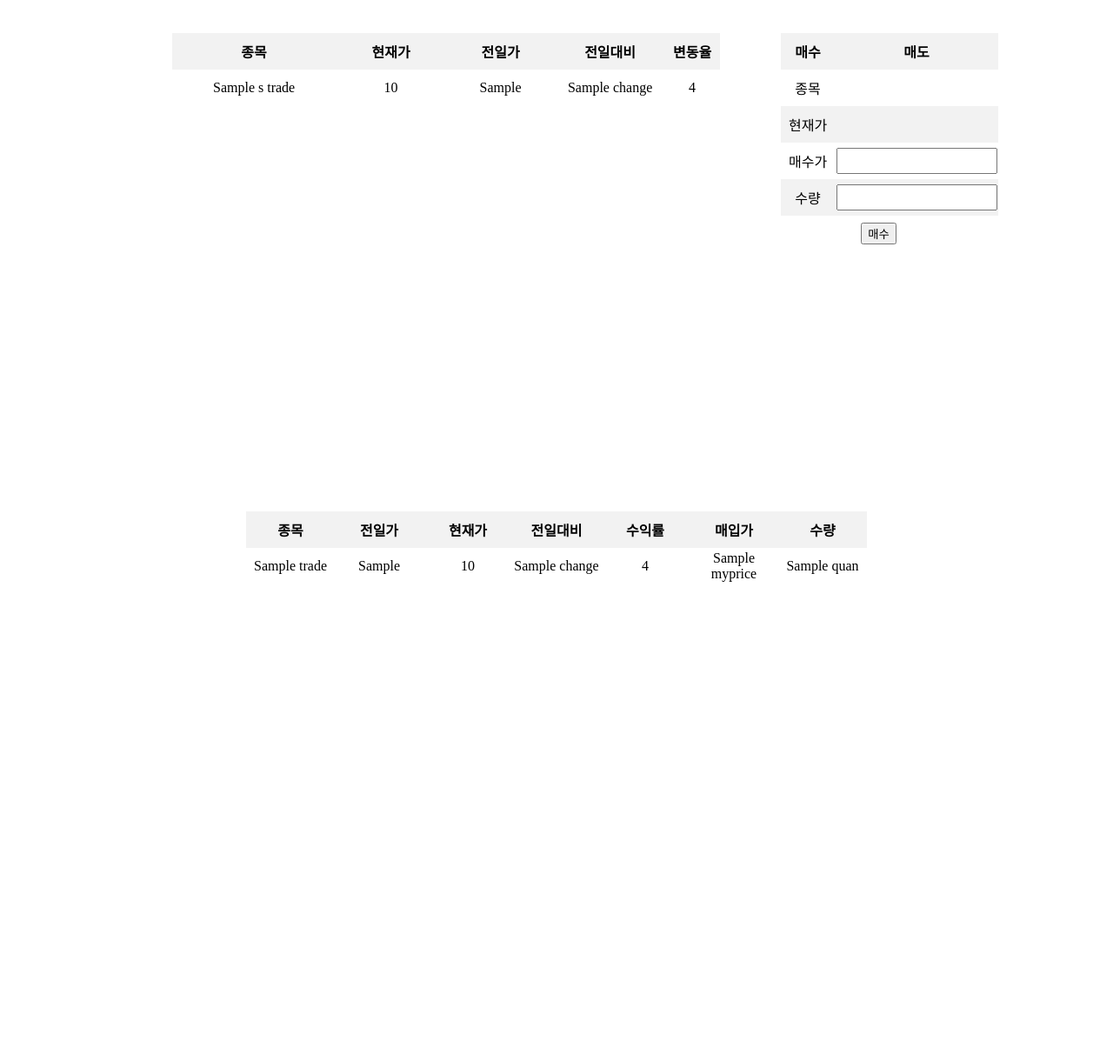
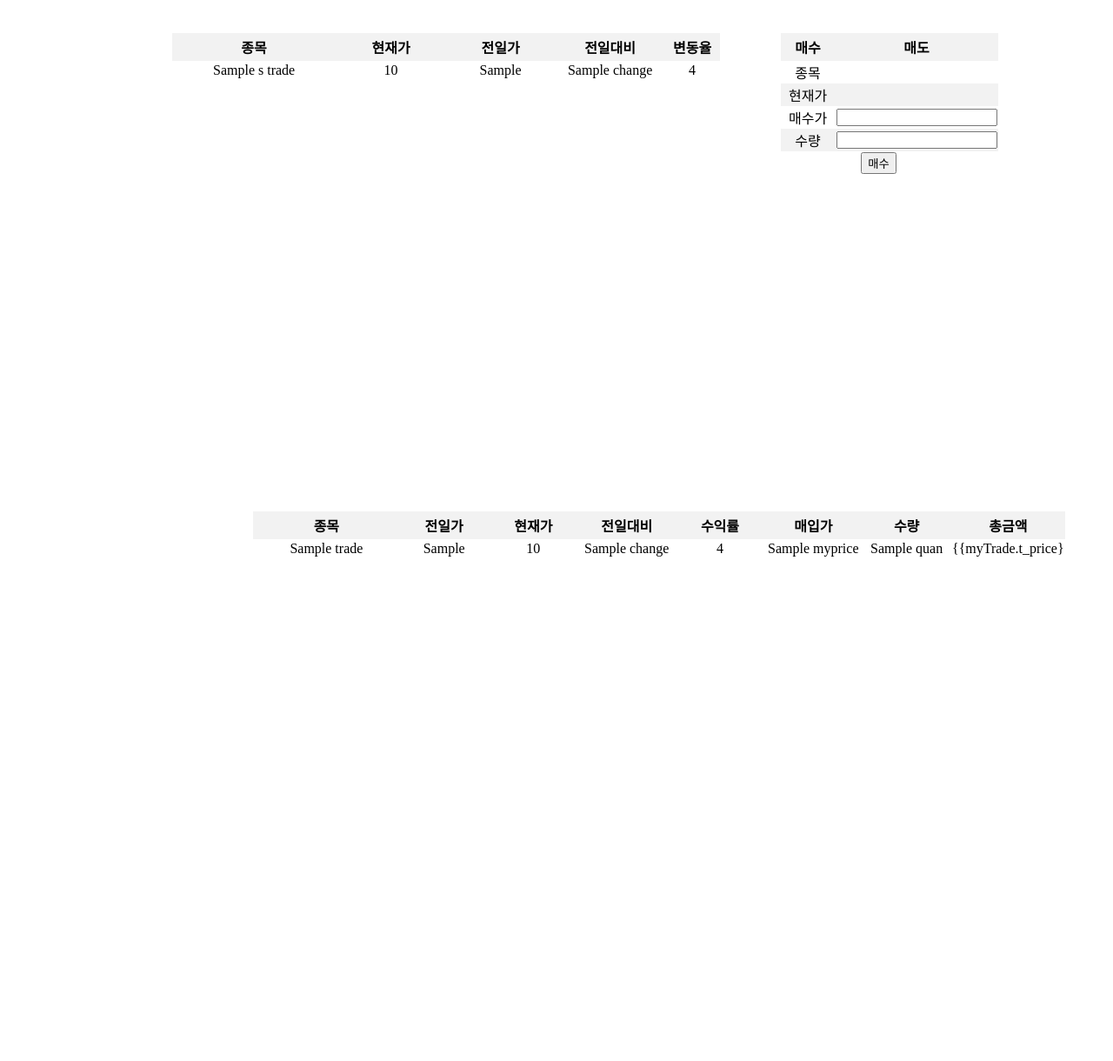
Before and after one commit to yourms/3sdaq, a Django app: template web/tradeApp/templates/sTrade/sTrade_list.html in a window 1280 px wide; the page is wider, and only the part inside the window is pictured. Shown: that part at 87% size. Run offline with Django 3.2, Linux system fonts and the light colour scheme; the template is opened without the code that fills it: most values are stand-ins (such as "Sample title", 1, 10 or a date in 2020).

Commit message:
민수 2022-03-08 화면기능구현 오류수정, 화면수정, 자동트레이드 수정

```diff
--- a/web/autoSys/pri_data.py
+++ b/web/autoSys/pri_data.py
@@ -114,9 +114,13 @@
     cur.execute(sql_delete)
     sql_delete = "delete from tradeApp_comp"
     cur.execute(sql_delete)
+    sql_delete = "delete from tradeApp_order"
+    cur.execute(sql_delete)
     sql_update = "update sqlite_sequence set seq = 0 where name = 'tradeApp_ballance'"
     cur.execute(sql_update)
     sql_update = "update sqlite_sequence set seq = 0 where name = 'userApp_webuser'"
+    cur.execute(sql_update)
+    sql_update = "update sqlite_sequence set seq = 0 where name = 'tradeApp_order'"
     cur.execute(sql_update)
     con.commit()
     print("clear_inputData 완료")
--- a/web/tradeApp/templates/sTrade/sTrade_list.html
+++ b/web/tradeApp/templates/sTrade/sTrade_list.html
@@ -19,16 +19,16 @@
 			overflow-y: auto;
 		}
 		#second {
-		display:inline-block;
-		width: 300px;
-		float: left;
-		position: relative;
-  		left: 15%;
+			display:inline-block;
+			width: 300px;
+			float: left;
+			position: relative;
+			left: 15%;
 		}
 		#three {
 
 			display:inline-block;
-			width:80%;
+			width:1500px;
 			height:620px;
 			overflow-y: auto;
 
@@ -39,8 +39,8 @@
 		  overflow-y: auto;
 		  align:center;
 		}
-		th{height:40px;}
-		td{height:40px;}
+		th{height:30px;}
+		td{height:20px;}
 
 		th{background-color: #f2f2f2;}
 		tr:nth-child(even) {background-color: #f2f2f2;}
@@ -120,9 +120,19 @@
 	</div>
 	<div id="three" style="margin-top: 50px;">
 		<table class="table table-bordered" stype="height:300px; width:100%;" align="center">
+			<colgroup>
+				<col width="18%" />
+				<col width="11%" />
+				<col width="11%" />
+				<col width="12%" />
+				<col width="11%" />
+				<col width="12%" />
+				<col width="11%" />
+				<col width="14%" />
+			</colgroup>
 			<thead>
 				<tr>
-					<th style="width: 10px">종목</th><th>전일가</th><th>현재가</th><th>전일대비</th><th>수익률</th><th>매입가</th><th>수량</th>
+					<th style="width: 10px">종목</th><th>전일가</th><th>현재가</th><th>전일대비</th><th>수익률</th><th>매입가</th><th>수량</th><th>총금액</th>
 				</tr>
 			</thead>
 			<tbody id="tbody3">
@@ -134,9 +144,10 @@
 					<td width="100" name="d_1price" id="td_myTrade_d_1price_{{forloop.counter0}}">{{myTrade.d_1price}}</td>
 					<td width="100" name="price" id="td_myTrade_price_{{forloop.counter0}}">{{myTrade.price}}</td>
 					<td width="100" name="change" id="td_myTrade_change_{{forloop.counter0}}">{{myTrade.change}}</td>
-					<td width="100" name="income_rate" id="td_myTrade_ch_rate_{{forloop.counter0}}">{{myTrade.income_rate}}</td>
+					<td width="100" name="income_rate" id="td_myTrade_income_rate_{{forloop.counter0}}">{{myTrade.income_rate}}</td>
 					<td width="100" name="myprice" id="td_myTrade_myprice_{{forloop.counter0}}">{{myTrade.myprice}}</td>
 					<td width="100" name="quan" id="td_myTrade_quan_{{forloop.counter0}}">{{myTrade.quan}}</td>
+					<td width="100" name="quan" id="td_myTrade_t_price_{{forloop.counter0}}">{{myTrade.t_price}</td>
 				</tr>
 				{% endfor %}
 			</tbody>
@@ -237,20 +248,47 @@
 			console.log(obj);
 			console.log(obj['sTrades']);
 			$.each(obj['sTrades'], function(idx, data){
+				var before_price = clearFormatNum($('#td_sTrade_price_'+idx).text());
+				if(before_price < clearFormatNum(data.price)){       // 변경된 데이터의 색 반짝거림
+					var hexColor = rgb2hex($('#now_sTrade_'+idx).css("background-color"));
+					if(hexColor == "#000000") hexColor = "#FFFFFF";
+					$('#now_sTrade_'+idx).css("background-color","#FC9EBD");
+					setTimeout(function() {
+						$('#now_sTrade_'+idx).css("background-color",hexColor);
+					}, 500);
+				}
+				if(before_price > clearFormatNum(data.price)){       // 변경된 데이터의 색 반짝거림
+					var hexColor = rgb2hex($('#now_sTrade_'+idx).css("background-color"));
+					if(hexColor == "#000000") hexColor = "#FFFFFF";
+					$('#now_sTrade_'+idx).css("background-color","#A8C8F9");
+					setTimeout(function() {
+						$('#now_sTrade_'+idx).css("background-color",hexColor);
+					}, 500);
+
+				}
 				$('#td_sTrade_name_'+idx).text(data.name);
 				$('#td_sTrade_price_'+idx).text(getComma(data.price));
 				$('#td_sTrade_d_1price_'+idx).text(getComma(data.d_1price));
 				$('#td_sTrade_change_'+idx).text(getComma(data.change));
-				$('#td_sTrade_ch_rate_'+idx).text(data.ch_rate + '%');
+				$('#td_sTrade_ch_rate_'+idx).text(data.ch_rate);
+
+
 			});
 			$.each(obj['myTrades'], function(idx, data){
+			    var tr_code = $('#now_myTrade_'+idx).attr('dcode');
+			    var tr_name = $('#now_myTrade_'+idx).attr('dname');
+
+			    if(data.code != tr_code){
+					refreshMemList();
+			    }
 				$('#td_myTrade_name_'+idx).text(data.name);
 				$('#td_myTrade_d_1price_'+idx).text(getComma(data.d_1price));
 				$('#td_myTrade_price_'+idx).text(getComma(data.price));
 				$('#td_myTrade_change_'+idx).text(getComma(data.change));
-				$('#td_myTrade_ch_rate_'+idx).text(data.income_rate + '%');
+				$('#td_myTrade_income_rate_'+idx).text(data.income_rate);
 				$('#td_myTrade_myprice_'+idx).text(getComma(data.myprice));
 				$('#td_myTrade_quan_'+idx).text(getComma(data.quan));
+				$('#td_myTrade_t_price_'+idx).text(getComma(data.t_price));
 			});
 
 		},
@@ -259,7 +297,7 @@
 			console.log("code:"+request.status+"message:"+request.responseText+"error:"+error);
 		}
 	});
-	timerID = setTimeout("updatesTrade()", 5000); // 5초 단위로 갱신 처리
+	timerID = setTimeout("updatesTrade()", 1000); // 5초 단위로 갱신 처리
 }
 function getComma(n) {
 	n = clearFormatNum(n);
@@ -272,6 +310,21 @@
 function clearFormatNum(num) {
 	if (num=="") return num;
 	return String(num).replace(/,/gi, "")
+}
+function rgb2hex(rgb) {
+   rgb = rgb.match(/^rgba?[\s+]?\([\s+]?(\d+)[\s+]?,[\s+]?(\d+)[\s+]?,[\s+]?(\d+)[\s+]?/i);
+ 	return (rgb && rgb.length === 4) ? "#" +
+  ("0" + parseInt(rgb[1],10).toString(16)).slice(-2) +
+  ("0" + parseInt(rgb[2],10).toString(16)).slice(-2) +
+  ("0" + parseInt(rgb[3],10).toString(16)).slice(-2) : '';
+}
+function ColorToHex(color) {
+  var hexadecimal = color.toString(16);
+  return hexadecimal.length == 1 ? "0" + hexadecimal : hexadecimal;
+}
+
+function ConvertRGBtoHex(red, green, blue) {
+  return "#" + ColorToHex(red) + ColorToHex(green) + ColorToHex(blue);
 }
 function updatesDetail() {
 	if ( $( "#now_detail" ).length ) {
@@ -306,7 +359,8 @@
 				gubun : gubun },
 		dataType : 'json',
 		success: function(obj){
-			refreshMemList()
+			if(gubun == "B") alert("매수주문이 완료되었습니다.");
+			if(gubun == "S") alert("매도주문이 완료되었습니다.");
 		},
 		error:function(request, error){
 			alert("fail sTrade_trade");
@@ -339,7 +393,7 @@
 <script>
 $(document).ready(function(){
 	updatesTrade();
-	setInterval("updatesDetail()", 3000);
+	setInterval("updatesDetail()", 2000);
 	setInterval("formCheckNowPrice()", 1000);
 	$('#bsBtn').click(function(){
 		/*window.alert('searchBtn click');*/
--- a/web/userApp/views.py
+++ b/web/userApp/views.py
@@ -1,6 +1,6 @@
 from django.shortcuts import render , redirect
 from .models          import *
-import schedule
+
 import time
 import os.path
 import sqlite3
```
Also changed, not shown: web/autoSys/autoTrade.py (+46 -13 lines), web/tradeApp/views.py (+50 -4 lines), web/userApp/migrations/0002_remove_sbs_number.py.
